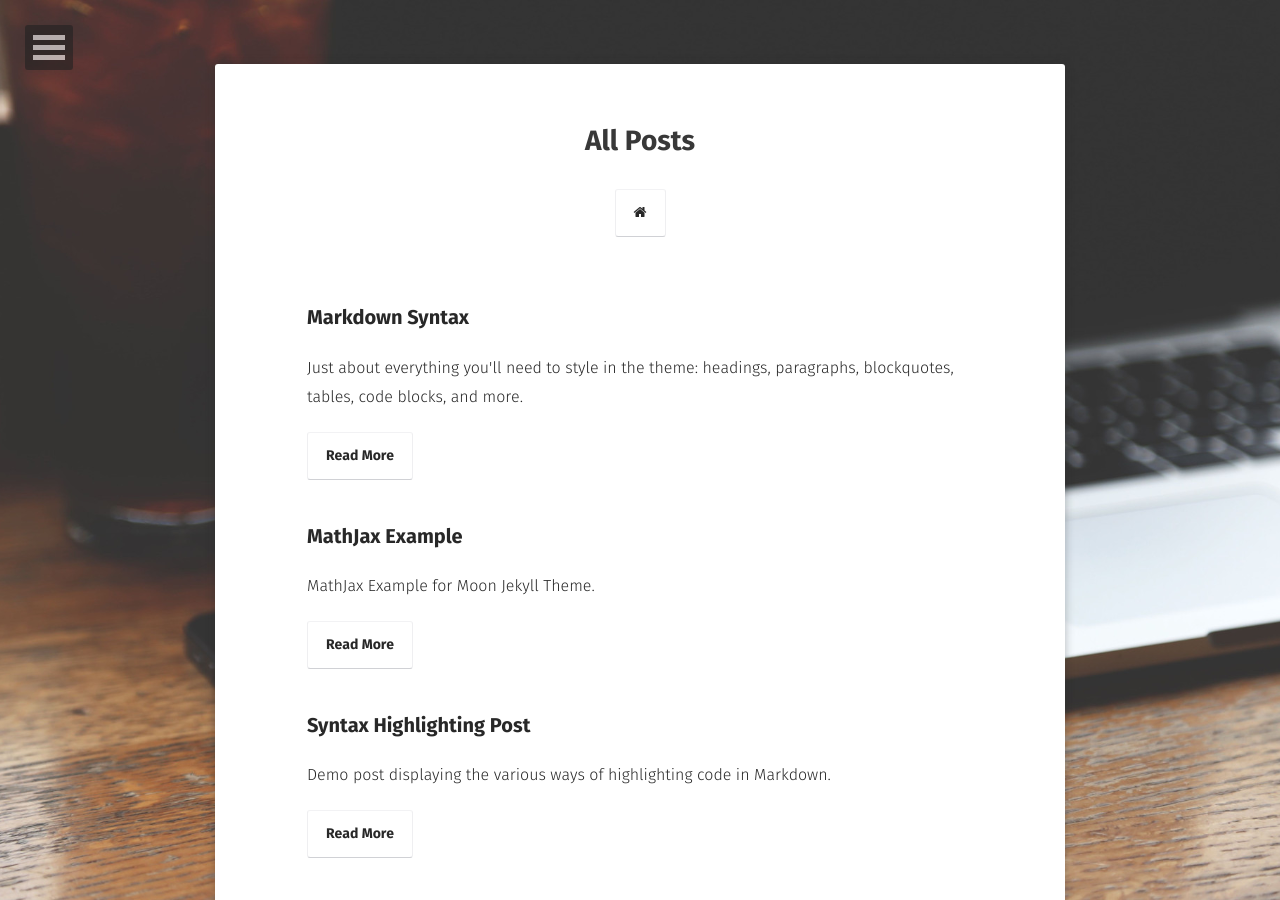
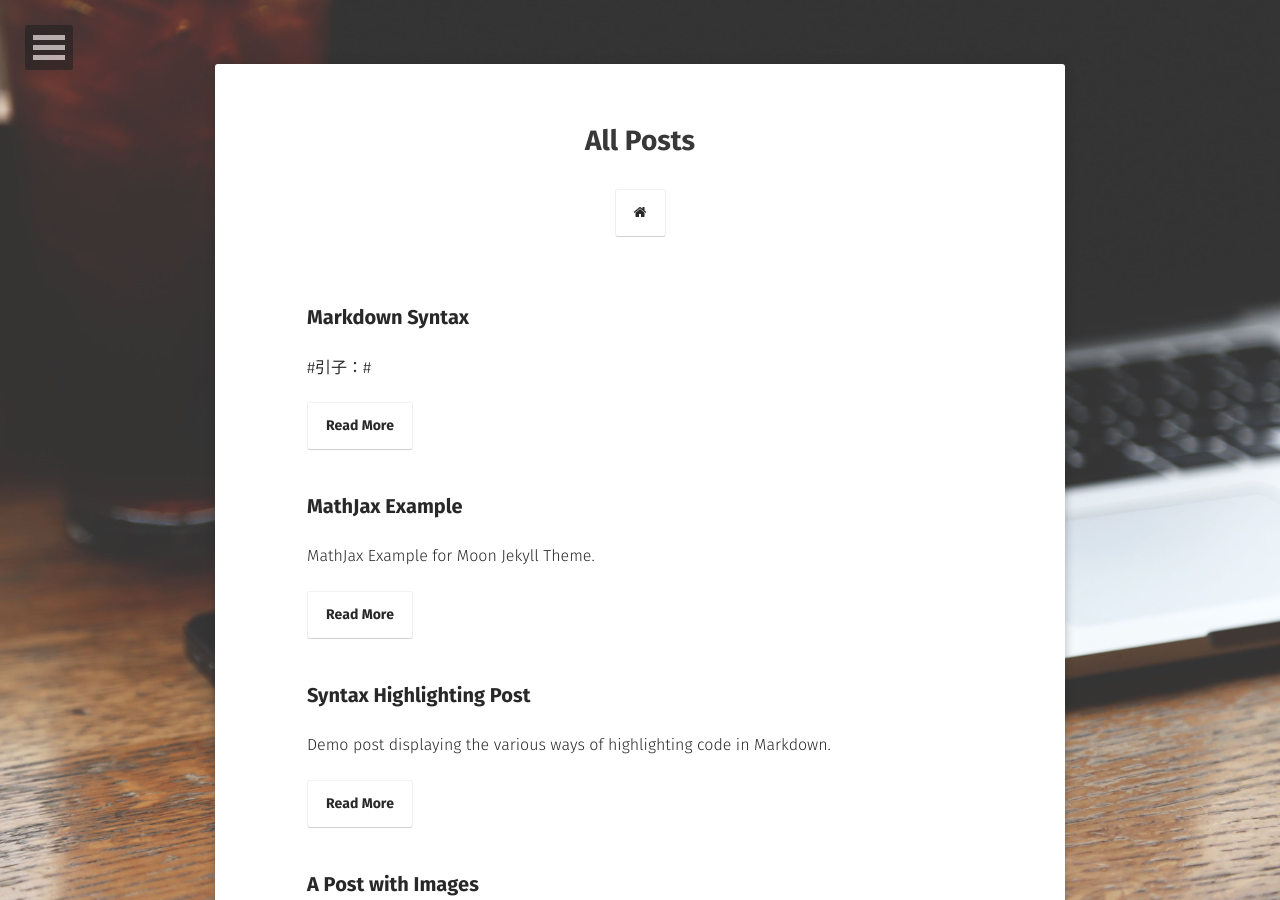
Before and after one commit to longjianjiang/longjianjiang.github.io, a Jekyll site: the page built from posts/index.md, in a window 1280 px wide and 900 px high. Built offline with Jekyll 4.4.1, drawn with Linux system fonts in a browser that asks for light colours; some web fonts are replaced; some of the changed lines change nothing that is shown.

Commit message:
Update 2016-03-20-markdown-syntax.md

```diff
--- a/_posts/2016-03-20-markdown-syntax.md
+++ b/_posts/2016-03-20-markdown-syntax.md
@@ -1,112 +1,7 @@
----
-layout: post
-title:  "Markdown Syntax"
-date:   2016-03-15
-excerpt: "Just about everything you'll need to style in the theme: headings, paragraphs, blockquotes, tables, code blocks, and more."
-tag:
-- markdown
-- syntax
-- sample
-- test
-- jekyll
-comments: true
----
+#引子：#
 
-## HTML Elements
+今天看了论坛上的一篇帖子，说说怎么学习。其中说到一点就是，作为技术人员为什么要写博客，***就算没有读者也要写博客*** ，看了大家的讨论深受感触，所以坚定了持久写博客的打算。
 
-Below is just about everything you'll need to style in the theme. Check the source code to see the many embedded elements within paragraphs.
+现在正在学习iOS开发，所以从现在开始，把学习过程中遇到的问题、一些自己的发现和总结都利用博客记录下来，一来可以记录自己的学习过程，今后回过头看也是一笔大大的回忆；二是如果我遇到过的问题，别人遇到可以参考，从而更快的解决。
 
-# Heading 1
-
-## Heading 2
-
-### Heading 3
-
-#### Heading 4
-
-##### Heading 5
-
-###### Heading 6
-
-### Body text
-
-Lorem ipsum dolor sit amet, test link adipiscing elit. **This is strong**. Nullam dignissim convallis est. Quisque aliquam.
-
-![Smithsonian Image](https://mmistakes.github.io/minimal-mistakes/images/3953273590_704e3899d5_m.jpg)
-{: .image-right}
-
-*This is emphasized*. Donec faucibus. Nunc iaculis suscipit dui. 53 = 125. Water is H2O. Nam sit amet sem. Aliquam libero nisi, imperdiet at, tincidunt nec, gravida vehicula, nisl. The New York Times (That’s a citation). Underline.Maecenas ornare tortor. Donec sed tellus eget sapien fringilla nonummy. Mauris a ante. Suspendisse quam sem, consequat at, commodo vitae, feugiat in, nunc. Morbi imperdiet augue quis tellus.
-
-HTML and CSS are our tools. Mauris a ante. Suspendisse quam sem, consequat at, commodo vitae, feugiat in, nunc. Morbi imperdiet augue quis tellus. Praesent mattis, massa quis luctus fermentum, turpis mi volutpat justo, eu volutpat enim diam eget metus.
-
-### Blockquotes
-
-> Lorem ipsum dolor sit amet, test link adipiscing elit. Nullam dignissim convallis est. Quisque aliquam.
-
-## List Types
-
-### Ordered Lists
-
-1. Item one
-   1. sub item one
-   2. sub item two
-   3. sub item three
-2. Item two
-
-### Unordered Lists
-
-* Item one
-* Item two
-* Item three
-
-## Tables
-
-| Header1 | Header2 | Header3 |
-|:--------|:-------:|--------:|
-| cell1   | cell2   | cell3   |
-| cell4   | cell5   | cell6   |
-|----
-| cell1   | cell2   | cell3   |
-| cell4   | cell5   | cell6   |
-|=====
-| Foot1   | Foot2   | Foot3
-{: rules="groups"}
-
-## Code Snippets
-
-{% highlight css %}
-#container {
-  float: left;
-  margin: 0 -240px 0 0;
-  width: 100%;
-}
-{% endhighlight %}
-
-## Buttons
-
-Make any link standout more when applying the `.btn` class.
-
-{% highlight html %}
-<a href="#" class="btn btn-success">Success Button</a>
-{% endhighlight %}
-
-<div markdown="0"><a href="#" class="btn">Primary Button</a></div>
-<div markdown="0"><a href="#" class="btn btn-success">Success Button</a></div>
-<div markdown="0"><a href="#" class="btn btn-warning">Warning Button</a></div>
-<div markdown="0"><a href="#" class="btn btn-danger">Danger Button</a></div>
-<div markdown="0"><a href="#" class="btn btn-info">Info Button</a></div>
-
-## KBD
-
-You can also use `<kbd>` tag for keyboard buttons.
-
-{% highlight html %}
-<kbd>W</kbd><kbd>A</kbd><kbd>S</kbd><kbd>D</kbd>
-{% endhighlight %}
-
-Press <kbd>W</kbd><kbd>A</kbd><kbd>S</kbd><kbd>D</kbd> to move your car. **Midtown Maddness!!**
-
-## Notices
-testtttttttttttttttttt
-**Watch out!** You can also add notices by appending `{: .notice}` to a paragraph.
-{: .notice}
+最后，开始的开始。
```
